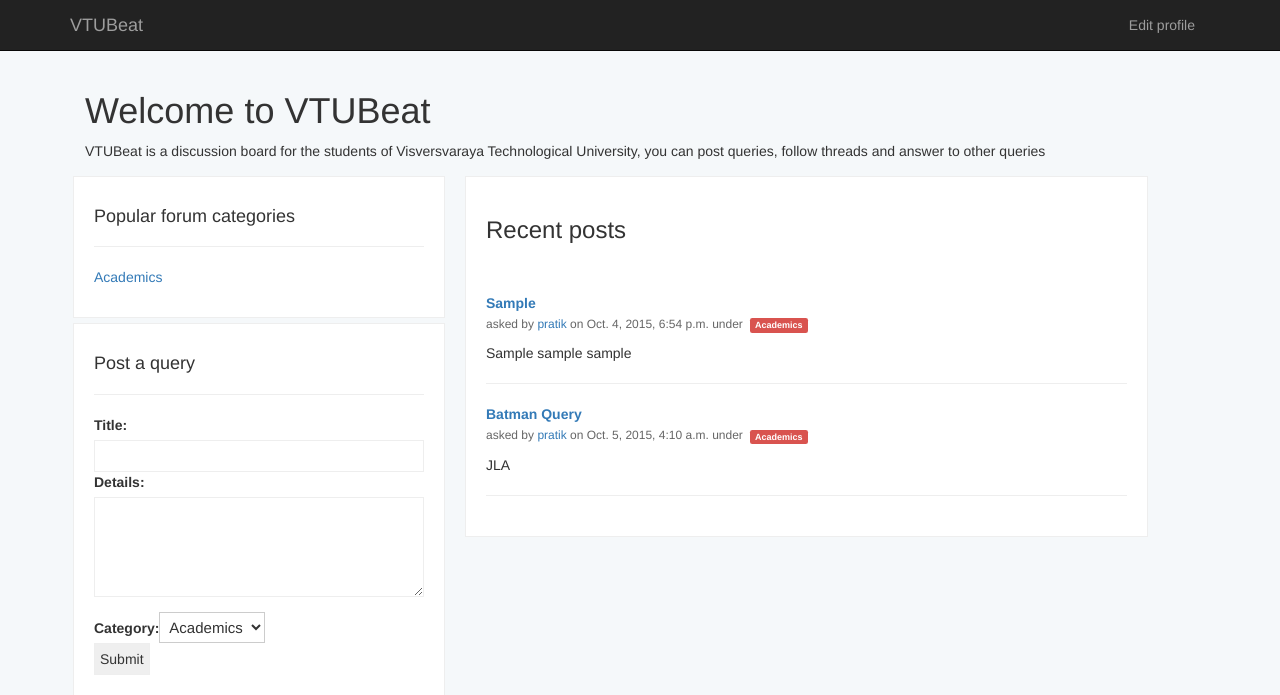
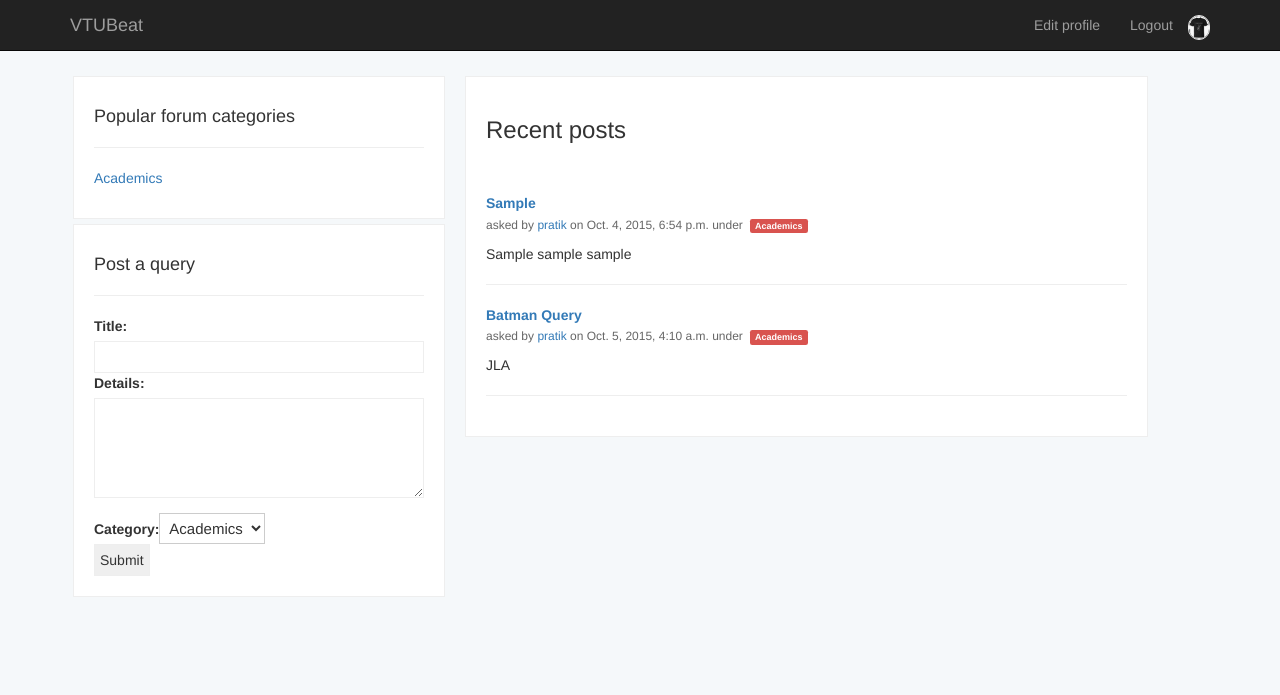
Before and after one commit to pratikanthi/vtuhackfest-challenge2, a Django app: page / in a window 1280 px wide. Shown: the top 695 px of the page. Run offline with Django 3.2, Linux system fonts and the light colour scheme; a user stored in the database is signed in; data comes from the database, SQL or seed files in the repository; both versions use the stored data as it was after the commit; parts of the project's set-up code (start-up, migrations or seed data) failed here and were passed over; some libraries are stand-ins or nearby versions.

Commit message:
Fixed icons

```diff
--- a/post/models.py
+++ b/post/models.py
@@ -7,6 +7,7 @@ import vtubeat.settings as settings
 class UserProfile(models.Model):
     user = models.OneToOneField(User)
     profile_picture = models.ImageField(upload_to = settings.MEDIA_ROOT)
+    college_name = models.CharField(null=True, max_length=255)
 
     def __unicode__(self):
         return self.user.username
--- a/static/css/custom.css
+++ b/static/css/custom.css
@@ -67,7 +67,9 @@ body{
     height:100px;
     display:block;
     width:100%;
+    border:1px solid #eee;
 }
+
 
 
 .author{
@@ -86,3 +88,9 @@ body{
   margin-top:15px;
   border:1px solid #eee;
 }
+
+
+.profile-icon{
+  border-radius:30px;
+
+}
--- a/templates/base.html
+++ b/templates/base.html
@@ -40,14 +40,18 @@
                 <ul class="nav navbar-nav">
                     {% if user.is_authenticated %}
                     <li>
-                        <a href="{{ request.build_absolute_uri }}accounts/profile">Edit profile</a>
+                        <a href="http://{{ request.META.HTTP_HOST }}/accounts/profile">Edit profile</a>
                     </li>
                     <li>
+                        <a href="http://{{ request.META.HTTP_HOST }}/accounts/logout">Logout</a>
+                    </li>
+                    <li>
+                      <img class="profile-picture profile-icon" src="{{ MEDIA_URL }}{{ user.userprofile.profile_picture }}" height="25px"/>
+                    </li>
 
-                    </li>
                     {% else %}
                     <li>
-                        <a href="{{ request.build_absolute_uri }}accounts/login">Sign in</a>
+                        <a href="http://{{ request.META.HTTP_HOST }}/accounts/login">Sign in</a>
                     </li>
                     {% endif %}
 
--- a/templates/index.html
+++ b/templates/index.html
@@ -10,13 +10,13 @@
     {% block content %}
 
       <div class="container">
-        <div class="col-md-12 banner">
+        <!--div class="col-md-12 banner">
           <h1>Welcome to VTUBeat</h1>
 
           <p>VTUBeat is a discussion board for the students of Visversvaraya Technological University, you can
             post queries, follow threads and answer to other queries
           </p>
-        </div>
+        </div-->
 
 
 
@@ -29,7 +29,7 @@
                 <h4>Popular forum categories</h4>
                 <hr/>
                 {% for category in categories %}
-                  <p><a href="{{ request.build_absolute_uri }}category/{{ category.cat_slug }}">{{ category }}</a></p>
+                  <p><a href="http://{{ request.META.HTTP_HOST }}/category/{{ category.cat_slug }}">{{ category }}</a></p>
                 {% endfor %}
               </div>
 
@@ -37,7 +37,7 @@
               <div class="row query-form">
                 <h4> Post a query</h4>
                 <hr/>
-                <form action="{{ request.build_absolute_uri }}post/" method="post">
+                <form action="http://{{ request.META.HTTP_HOST }}/post/" method="post">
                     {% csrf_token %}
                     {{ form }}
                     <input type="submit" value="Submit" />
@@ -54,14 +54,14 @@
               <div class="query">
                 <p>
                   <b>
-                    <a href="{{ request.build_absolute_uri }}query/{{ query.query_slug }}">
+                    <a href="http://{{ request.META.HTTP_HOST }}/query/{{ query.query_slug }}">
                       {{ query.title }}
                     </a>
                   </b>
 
                   <span class="author">
-                    <br/> asked by <a href="{{ request.build_absolute_uri }}user/{{ query.query_by }}">{{ query.query_by }}</a> on {{ query.date }}
-                    under &nbsp;<a href="{{ request.build_absolute_uri }}category/{{ query.query_cat.cat_slug }}"><span class="label label-danger query-tag">{{ query.query_cat }}</span></a>
+                    <br/> asked by <a href="http://{{ request.META.HTTP_HOST }}/user/{{ query.query_by }}">{{ query.query_by }}</a> on {{ query.date }}
+                    under &nbsp;<a href="http://{{ request.META.HTTP_HOST }}/category/{{ query.query_cat.cat_slug }}"><span class="label label-danger query-tag">{{ query.query_cat }}</span></a>
                   </span>
 
                 </p>
--- a/vtubeat/settings.py
+++ b/vtubeat/settings.py
@@ -51,7 +51,6 @@ INSTALLED_APPS = (
     'allauth.account',
     'allauth.socialaccount',
     'allauth.socialaccount.providers.facebook',
-    'allauth.socialaccount.providers.google',
     'allauth.socialaccount.providers.stackexchange',
 
 )
```
Also changed, not shown: templates/category.html (+16 -8 lines), db.sqlite3, media/Screenshot_from_2015-05-29_181341.png (added), post/migrations/0001_initial.py, 5 other files.
